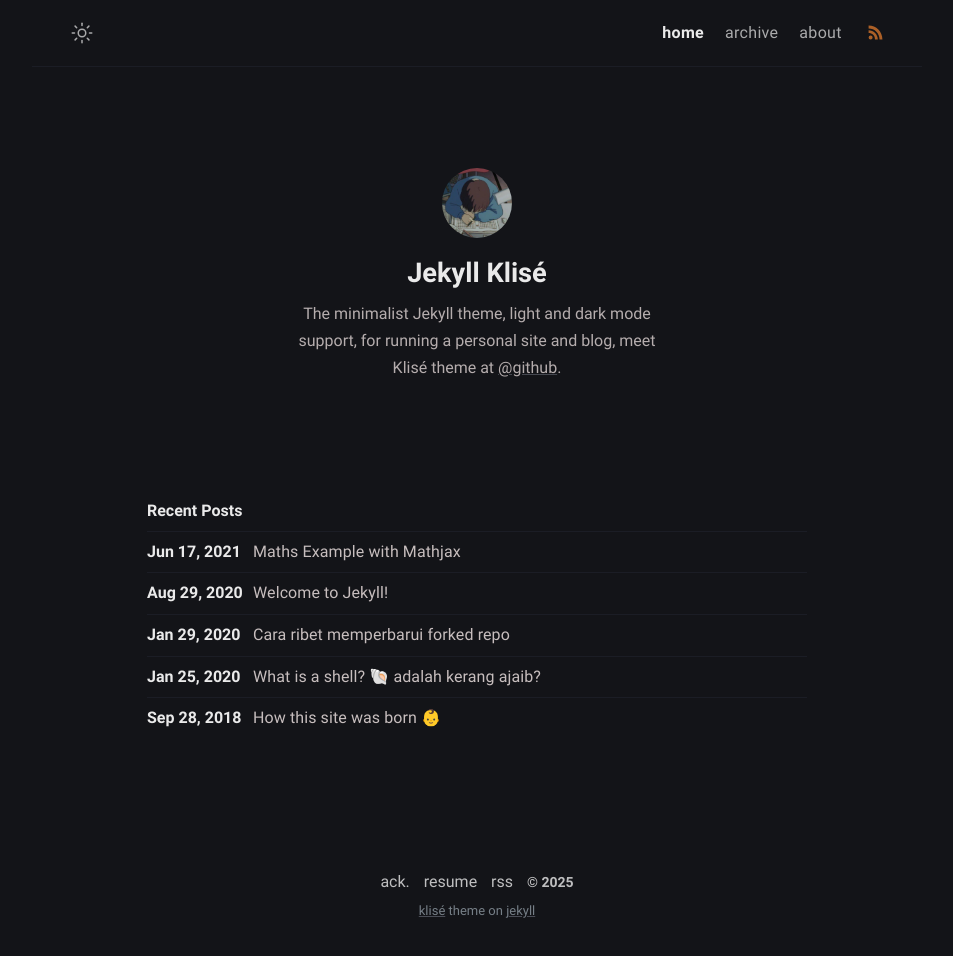
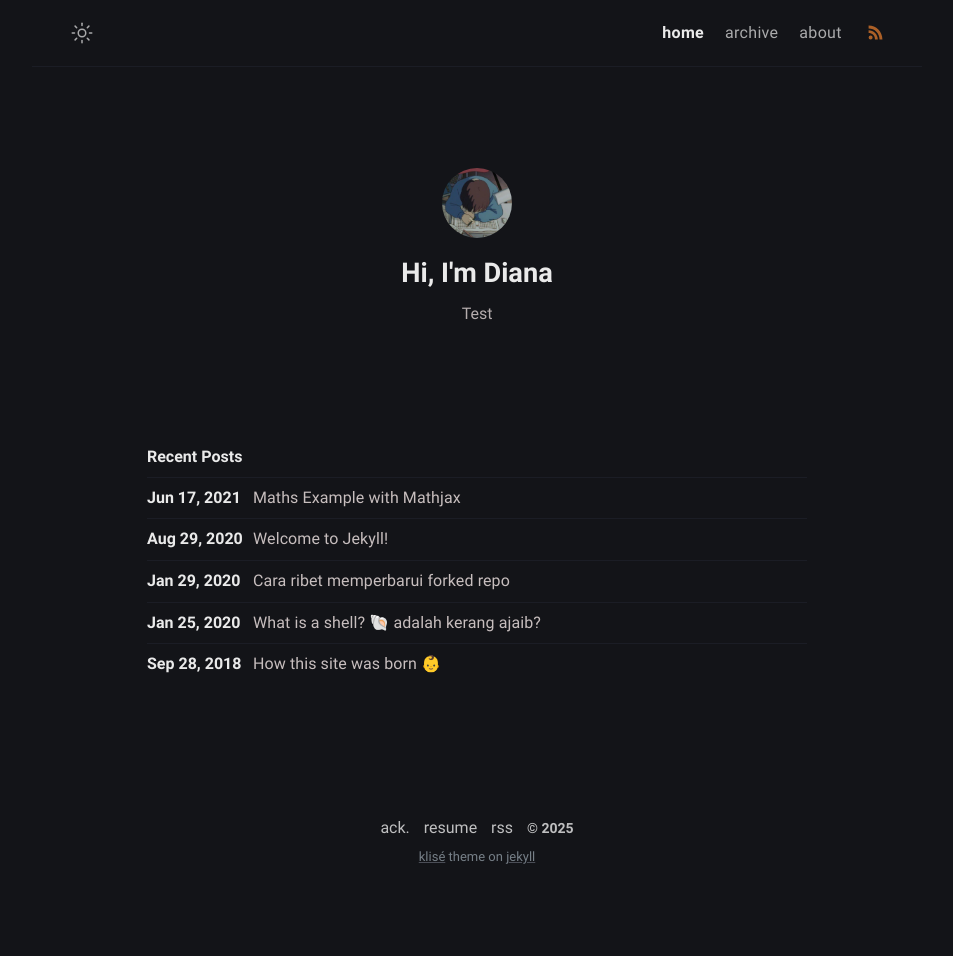
Before and after one commit to dhuang19/dhuang19.github.io, a Jekyll site: the page built from index.md, in a window 1280 px wide. Shown: the whole page, without its empty margins (163-1116 px from the left). Built offline with Jekyll 4.4.1, drawn with Linux system fonts in a browser that asks for light colours; after the commit the page ends 902 px from its top, so only the background shows below that.

Commit message:
Add summary blurb

```diff
--- a/_config.yml
+++ b/_config.yml
@@ -11,10 +11,9 @@ mode: dark # default theme "dark" | "light"
 
 # Profile settings
 author:
-  name: Jekyll Klisé # author name
+  name: Hi, I'm Diana # author name
   bio: >- # tell to the world
-    The minimalist Jekyll theme, light and dark mode support, for running a personal site and blog,
-    meet Klisé theme at <a href="https://github.com/piharpi/jekyll-klise" target="_blank" rel="noopener">@github</a>.
+    Test
   username: username # general username
   github: github_username # github username
   twitter: twitter_username # twitter username
```
Also changed, not shown: 2 other files.
